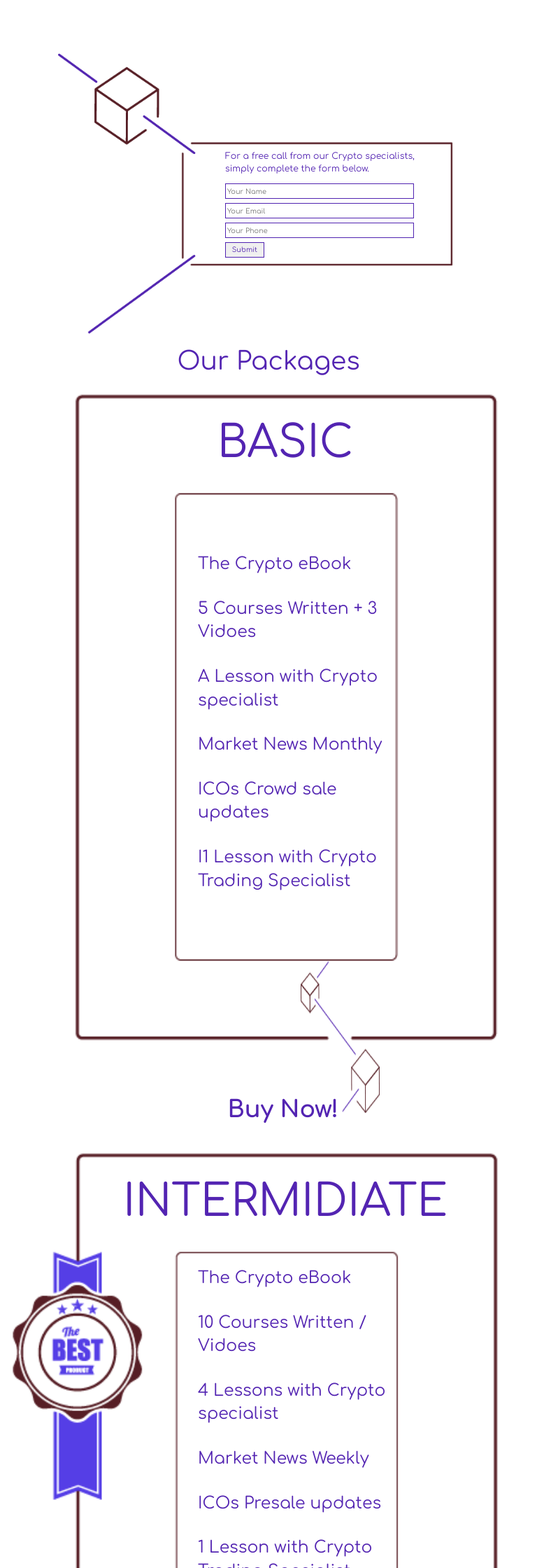
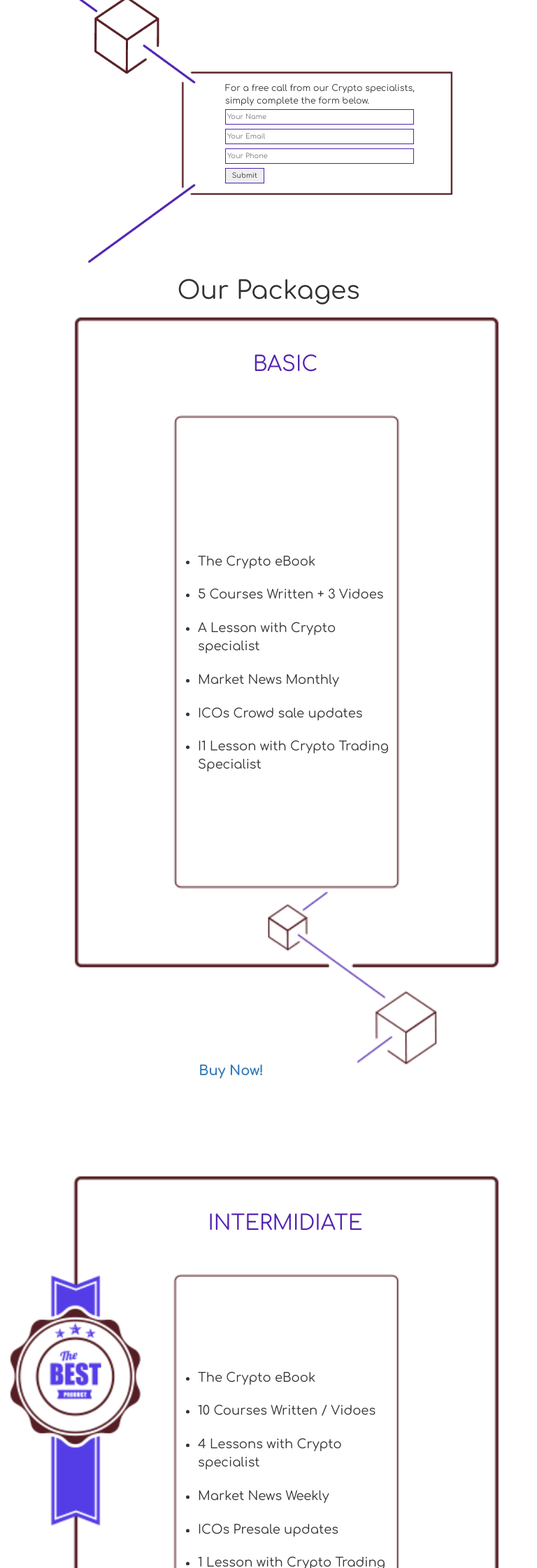
Before and after one commit to moshe-nahar/digitalWorldAcademy, a PHP site: page / in a window 768 px wide. Shown: the part 606-2846 px from the top of the page at 70% size. Run offline with PHP 8.4, Linux system fonts and the light colour scheme.

Commit message:
adding more changes

```diff
--- a/css/media.css
+++ b/css/media.css
@@ -79,33 +31,30 @@ div.footer ul li{
         margin-top: 2%;
         border: 1px solid #5023b1;
         height: 20px;
-        font-size:0.8em;
+        font-size:0.75em;
         display: block;
       }
-    div.rewardsSection div.rewards .academyGif {
-        position: absolute;
-        bottom: -89px;
-        left: 43.8%;
-        transform: scale(0.5,0.8);
-    }
 
-    div.rewardsSection div.rewards .buyNow {
-        text-align: center;
-        position: absolute;
-        left: 39%;
-        bottom: -86px;
-    }
+
     div#formContainer form#userForm input.texts {
         width:90%;
     }
     .packeges li{
-        font-size: 0.67em;
+        font-size: 0.85vw;
+    }
+
+    div.rewardsSection div.rewards .packeges{
+        left:52%;
+    }
+
+
+   div.rewardsSection div.rewards .buyNow{
+            left:39.5%;
     }
 }
-@media (max-width: 1000px) {
-    .header_img .siteTitle{
-        font-size: 1em;
-    }
+
+@media (max-width: 991px) {
+
     .header_img .explanation{
         text-align:justify;
         font-size: 0.7em;
@@ -121,46 +70,14 @@ div.footer ul li{
         border: 1px solid #5023b1;
     }
     div.rewardsSection div.rewards .packeges{
-        font-size:2.5em;
-        left:50%;
-    }
-    .packageTitles{
-        position: absolute;
-        top: 7%;
-        left: 56%;
-        transform: translate(-50%, -50%);
-        font-size:4.5em;
-    }
-}
-
-@media (min-width: 600px) and (max-width:1000px) {
-
-    .packeges{
-        top:52%;
-    }
-}
-
-@media(max-width:991px) and (min-width:500px){
-
-    div.rewardsSection div.rewards .academyGif{
-        position: absolute;
-        bottom: -68px;
-        left: 55.8%;
-        transform: scale(0.8,1.5);
-    }
-    div.rewardsSection div.rewards .buyNow{
-        text-align: center;
-        position: absolute;
-        left: 45%;
-        font-size: 2.4em;
-        bottom: -118px;
-    }
-    div.rewardsSection div.rewards .packeges{
-        font-size:2.1em;
         left:56%;
     }
-    .packeges li{
-        margin-bottom:30px;
+    div.rewardsSection div.rewards .packeges li{
+        font-size:2.35vw;
+        margin-top:22px;
+    }
+   div.rewardsSection div.rewards .buyNow{
+            left:39.5%;
     }
 }
 
--- a/css/style.css
+++ b/css/style.css
@@ -1,16 +1,11 @@
-ul{
-    list-style-type:none;
-}
 @font-face {
     font-family: Comfortaa-Regular;
     src: url('../Comfortaa/Comfortaa-Regular.ttf');
 }
-
 @font-face {
     font-family: Comfortaa-Light;
     src: url('../Comfortaa/Comfortaa-Light.ttf');
 }
-
 @font-face {
     font-family: Comfortaa-Bold;
     src: url('../Comfortaa/Comfortaa-Bold.ttf');
@@ -19,9 +14,7 @@ ul{
 body,html{
     overflow-x:hidden;
     font-family: Comfortaa-Regular;
-    color:#5324b2;
 }
-a{color:#5324b2;}
 
 .navbar {
     margin-bottom: 0;
@@ -115,12 +114,7 @@ div.rewardsSection {
     border-radius:18px;
     position:relative;
 }
-div.rewardsSection div.rewards .buyNow {
-    position: absolute;
-    left: 43%;
-    font-size: 1.4em;
-    bottom: -55px;
-}
+
 .packageTitles{
     position: absolute;
     top: 5%;
@@ -138,25 +132,20 @@ div.rewardsSection h1{
 }
 div.rewardsSection div.rewards .packeges{
     position: absolute;
-    top: 52%;
-    left: 53%;
+    top: 45%;
+    left: 54%;
     transform: translate(-50%, -50%);
+    font-size:1em;
 }
 .packeges li{
     margin-top:13px;
     font-size:0.8em;
 }
-div.rewardsSection div.rewards .academyGif{
+div.rewardsSection div.rewards .buyNow {
     position: absolute;
-    bottom: -78px;
-    left: 45.8%;
-    transform: scale(0.5,0.8);
-}
-div.rewardsSection div.rewards .buyNow{
-    text-align: center;
-    position: absolute;
-    left: 41%;
-    bottom: -73px;
+    font-size: 1.4em;
+    bottom: -14px;
+    left: 45%;
 }
 div.textRows h3{
     text-align:center
--- a/index.php
+++ b/index.php
@@ -37,9 +37,11 @@
 
 <div class="container-fluid">
     <div class="row header_img">
-        <h2 class = "siteTitle">The Worlds First Digital Currency Academy</h2>
-        <p class = "explanation">Digital world academy id the only place for avarage people to learn about blockchain & Crypto technology. Learn how you can participate in this new revolutionary world.</p>
-
+        <img src="img/DigitalWorld.Academy_bg1.jpg" style="width:100%;">
+        <div class="centered">
+            <h3 class = "siteTitle">The World's First Digital Currency Academy.</h3>
+            <p class = "explanation">Digital world academy id the only place for avarage people to learn about blockchain & Crypto technology. Learn how you can participate in this new revolutionary world.</p>
+        </div>
     </div>
 </div>
 
@@ -66,7 +68,7 @@
     <div class="row rewardsSection">
         <h1>Our Packages</h1>
         <div class = "col-md-4 col-sm-12 col-xs-12 rewards">
-            <img class = 'rewardImages' style = "width:100%" src = "img/brand2.png">
+            <img class = 'rewardImages' style = "width:100%" src = "img/brand2.gif">
             <h2 class = "packageTitles"> BASIC </h2>
             <ul class = "packeges">
                 <li>The Crypto eBook</li>
@@ -78,11 +80,10 @@
 
             </ul>
             <h2 class = "buyNow" style = "text-align:center; font-family:Comfortaa-Bold"> <a href = "#"> Buy Now! </a> </h2>
-            <img class = "academyGif" src =  "img/academy_btn.gif" />
         </div>
 
         <div class = "col-md-4 col-sm-12 col-xs-12 rewards">
-            <img class = 'rewardImages' style = "width:100%"  src = "img/brand3.png">
+            <img class = 'rewardImages' style = "width:100%"  src = "img/brand3.gif">
             <h2 class = "packageTitles"> INTERMIDIATE </h2>
             <ul class = "packeges">
                 <li>The Crypto eBook</li>
@@ -95,11 +96,10 @@
                 <li>BTC Worth 50$ </li>
             </ul>
             <h2 class = "buyNow" style = "text-align:center; font-family:Comfortaa-Bold"><a href = "#"> Buy Now! </a></h2>
-            <img class = "academyGif" src =  "img/academy_btn.gif" />
         </div>
 
         <div class = "col-md-4 col-sm-12 col-xs-12 rewards">
-            <img class = "rewardImages" style = "width:100%" src = "img/brand2.png">
+            <img class = "rewardImages" style = "width:100%" src = "img/brand2.gif">
             <h2 class = "packageTitles"> VIP </h2>
             <ul class = "packeges">
                 <li>The Crypto eBook</li>
@@ -112,7 +112,6 @@
                 <li>BTC Worth 50$ </li>
             </ul>
             <h2 class = "buyNow" style = "text-align:center; font-family:Comfortaa-Bold"><a href = "#"> Buy Now! </a></h2>
-            <img class = "academyGif" src = "img/academy_btn.gif" />
        </div>
 
     </div>
```
Also changed, not shown: other parts of css/media.css (+8 -57 lines), other parts of css/style.css (+58 -13 lines), img/brand2.gif (added), img/brand3.gif (added).
